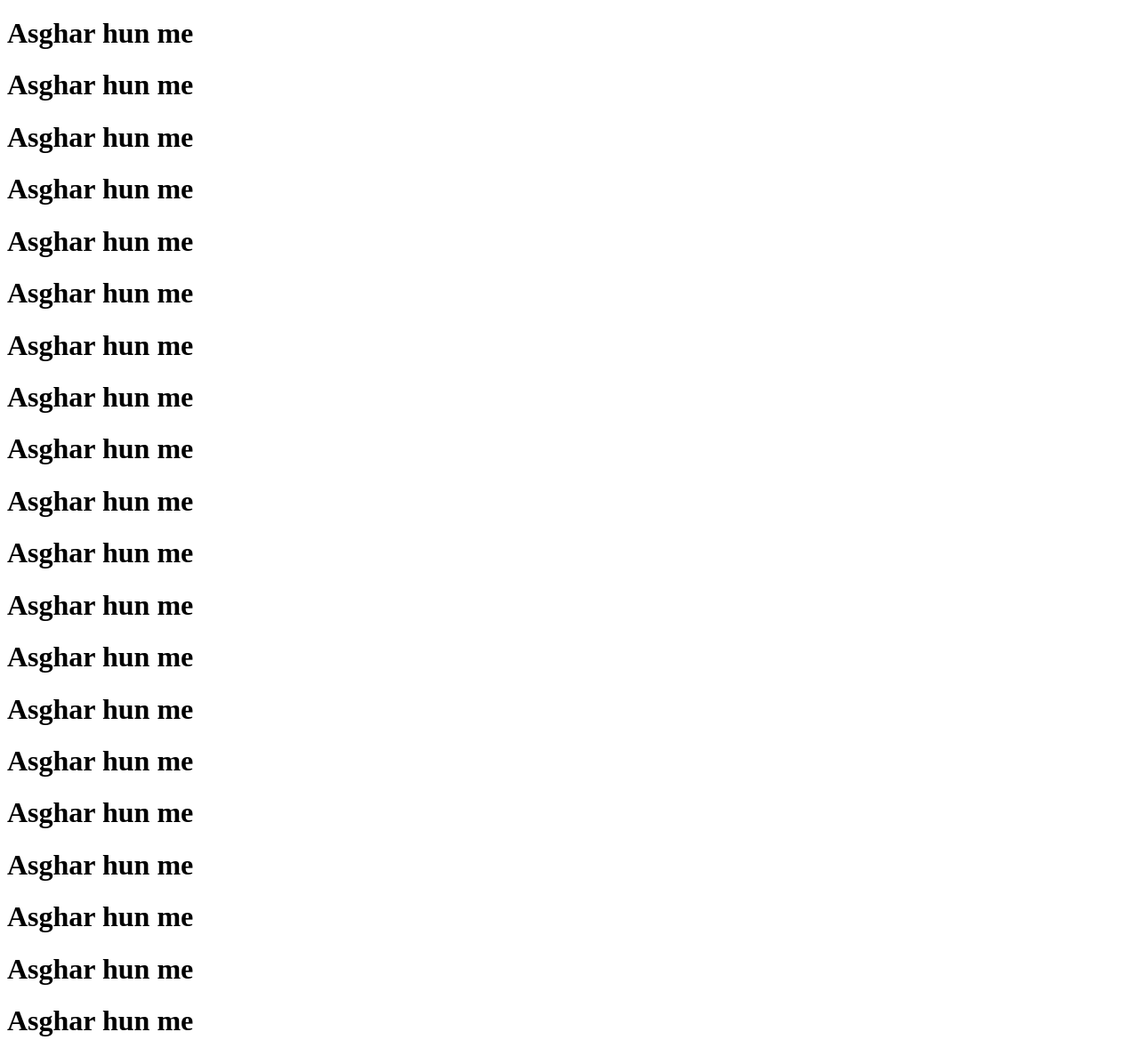
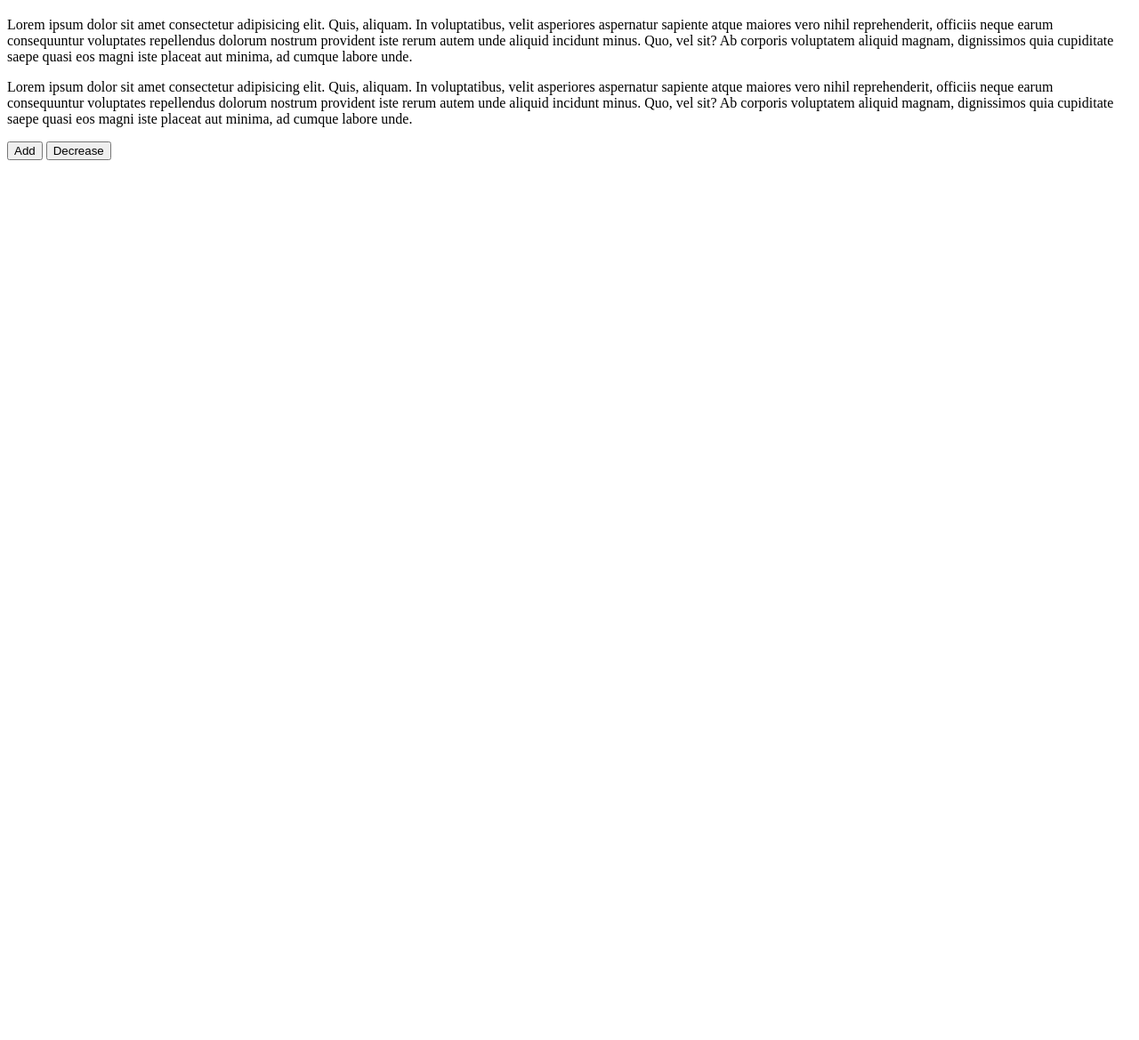
Before and after one commit to Sibghat776/Asghar-ki-Repo, a plain HTML site: page index.html in a window 1280 px wide. Shown: the part 61-1230 px from the top of the page at 89% size. After the commit the page ends 800 px from the top, so only its background shows below. Drawn offline with Linux system fonts and the light colour scheme.

Commit message:
Kch Updates

```diff
--- a/index.html
+++ b/index.html
@@ -1,31 +1,26 @@
 <!DOCTYPE html>
 <html lang="en">
+
 <head>
     <meta charset="UTF-8">
     <meta name="viewport" content="width=device-width, initial-scale=1.0">
     <title>Me hun Asghar</title>
 </head>
+
 <body>
     <h1> Asghar hun me</h1>
-    <h1> Asghar hun me</h1>
-    <h1> Asghar hun me</h1>
-    <h1> Asghar hun me</h1>
-    <h1> Asghar hun me</h1>
-    <h1> Asghar hun me</h1>
-    <h1> Asghar hun me</h1>
-    <h1> Asghar hun me</h1>
-    <h1> Asghar hun me</h1>
-    <h1> Asghar hun me</h1>
-    <h1> Asghar hun me</h1>
-    <h1> Asghar hun me</h1>
-    <h1> Asghar hun me</h1>
-    <h1> Asghar hun me</h1>
-    <h1> Asghar hun me</h1>
-    <h1> Asghar hun me</h1>
-    <h1> Asghar hun me</h1>
-    <h1> Asghar hun me</h1>
-    <h1> Asghar hun me</h1>
-    <h1> Asghar hun me</h1>
-    <h1> Asghar hun me</h1>
+    <p>Lorem ipsum dolor sit amet consectetur adipisicing elit. Quis, aliquam. In voluptatibus, velit asperiores
+        aspernatur sapiente atque maiores vero nihil reprehenderit, officiis neque earum consequuntur voluptates
+        repellendus dolorum nostrum provident iste rerum autem unde aliquid incidunt minus. Quo, vel sit? Ab corporis
+        voluptatem aliquid magnam, dignissimos quia cupiditate saepe quasi eos magni iste placeat aut minima, ad cumque
+        labore unde.</p>
+    <p>Lorem ipsum dolor sit amet consectetur adipisicing elit. Quis, aliquam. In voluptatibus, velit asperiores
+        aspernatur sapiente atque maiores vero nihil reprehenderit, officiis neque earum consequuntur voluptates
+        repellendus dolorum nostrum provident iste rerum autem unde aliquid incidunt minus. Quo, vel sit? Ab corporis
+        voluptatem aliquid magnam, dignissimos quia cupiditate saepe quasi eos magni iste placeat aut minima, ad cumque
+        labore unde.</p>
+        <button>Add</button>
+        <button>Decrease</button>
 </body>
+
 </html>
```
